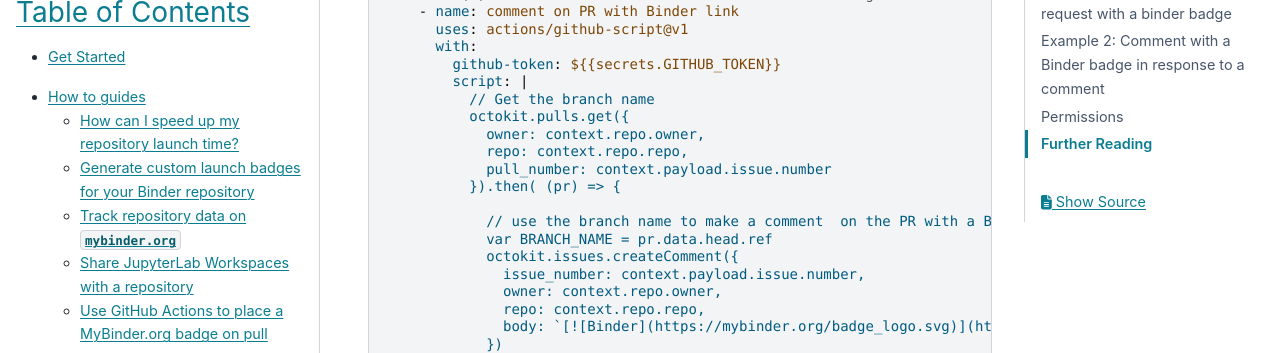
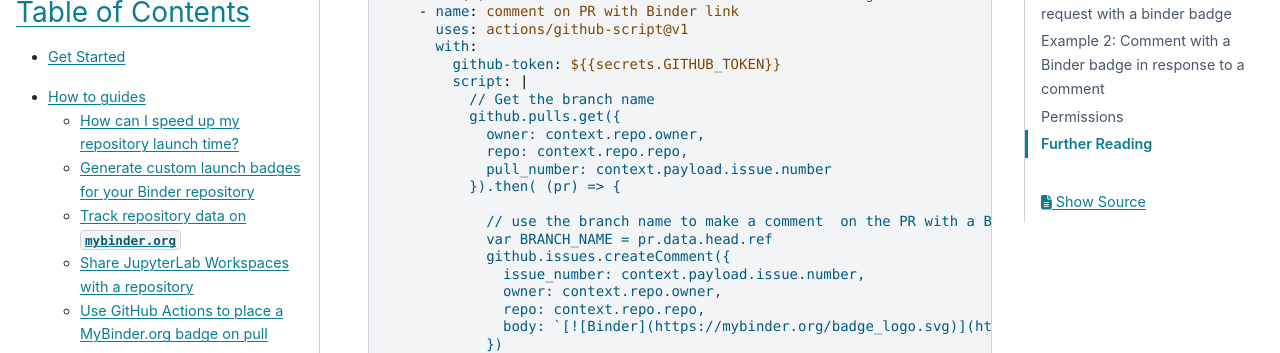
Before and after one commit to jupyterhub/mybinder.org-user-guide, a Sphinx documentation site: the page built from doc/howto/gh-actions-badges.md, in a window 1280 px wide and 900 px high, scrolled down 1785 px. Shown: the part 152-505 px from the top of the window. Built offline with Sphinx 7.4.7 and the PyData theme 0.15.4, drawn with Linux system fonts in a browser that asks for light colours; pages that are not in the unit, such as notebooks, are missing from menus.

Commit message:
correct typo

```diff
--- a/doc/howto/chatops-binder.yaml
+++ b/doc/howto/chatops-binder.yaml
@@ -17,7 +17,7 @@ jobs:
         github-token: ${{secrets.GITHUB_TOKEN}}
         script: |
           // Get the branch name
-          octokit.pulls.get({
+          github.pulls.get({
             owner: context.repo.owner,
             repo: context.repo.repo,
             pull_number: context.payload.issue.number
@@ -25,7 +25,7 @@ jobs:
 
             // use the branch name to make a comment  on the PR with a Binder badge
             var BRANCH_NAME = pr.data.head.ref
-            octokit.issues.createComment({
+            github.issues.createComment({
               issue_number: context.payload.issue.number,
               owner: context.repo.owner,
               repo: context.repo.repo,
```
